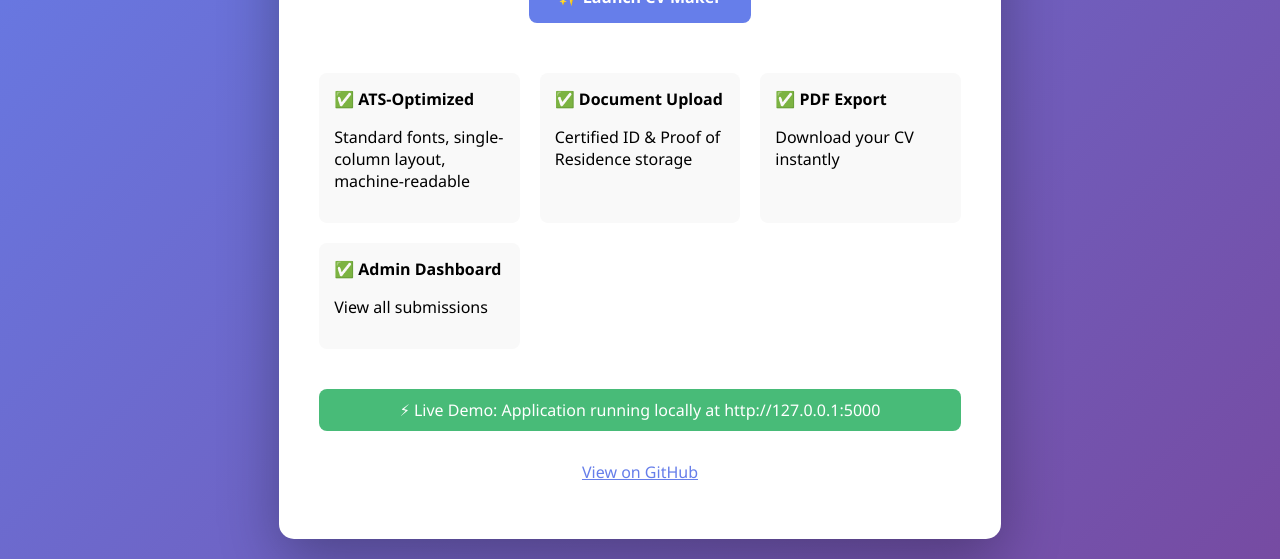
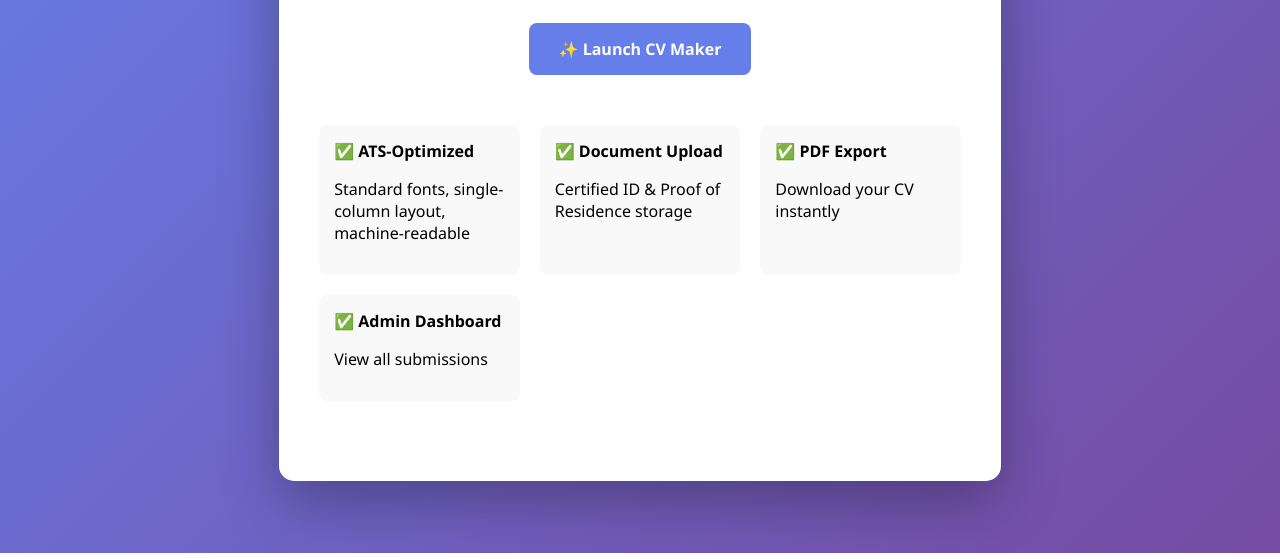
Before and after one commit to FulloMyself/CV_Maker_Bot, a plain HTML site: page index.html in a window 1280 px wide. Shown: the part 287-846 px from the top of the page. Drawn offline with Linux system fonts and the light colour scheme.

Commit message:
Gunicont

```diff
--- a/index.html
+++ b/index.html
@@ -79,7 +79,7 @@
         <p>Create professional, ATS-friendly resumes that get past automated screening systems</p>
 
         <div>
-            <a href="http://127.0.0.1:5000" class="btn">✨ Launch CV Maker</a>
+            <a href="https://cv-maker-bot.onrender.com/" class="btn">✨ Launch CV Maker</a>
         </div>
 
         <div class="features">
@@ -100,14 +100,6 @@
                 <p>View all submissions</p>
             </div>
         </div>
-
-        <div class="status">
-            ⚡ Live Demo: Application running locally at http://127.0.0.1:5000
-        </div>
-
-        <p style="margin-top: 30px; color: #666;">
-            <a href="https://github.com/fullomyself/CV_Maker_Bot" style="color: #667eea;">View on GitHub</a>
-        </p>
     </div>
 </body>
 </html>
```
